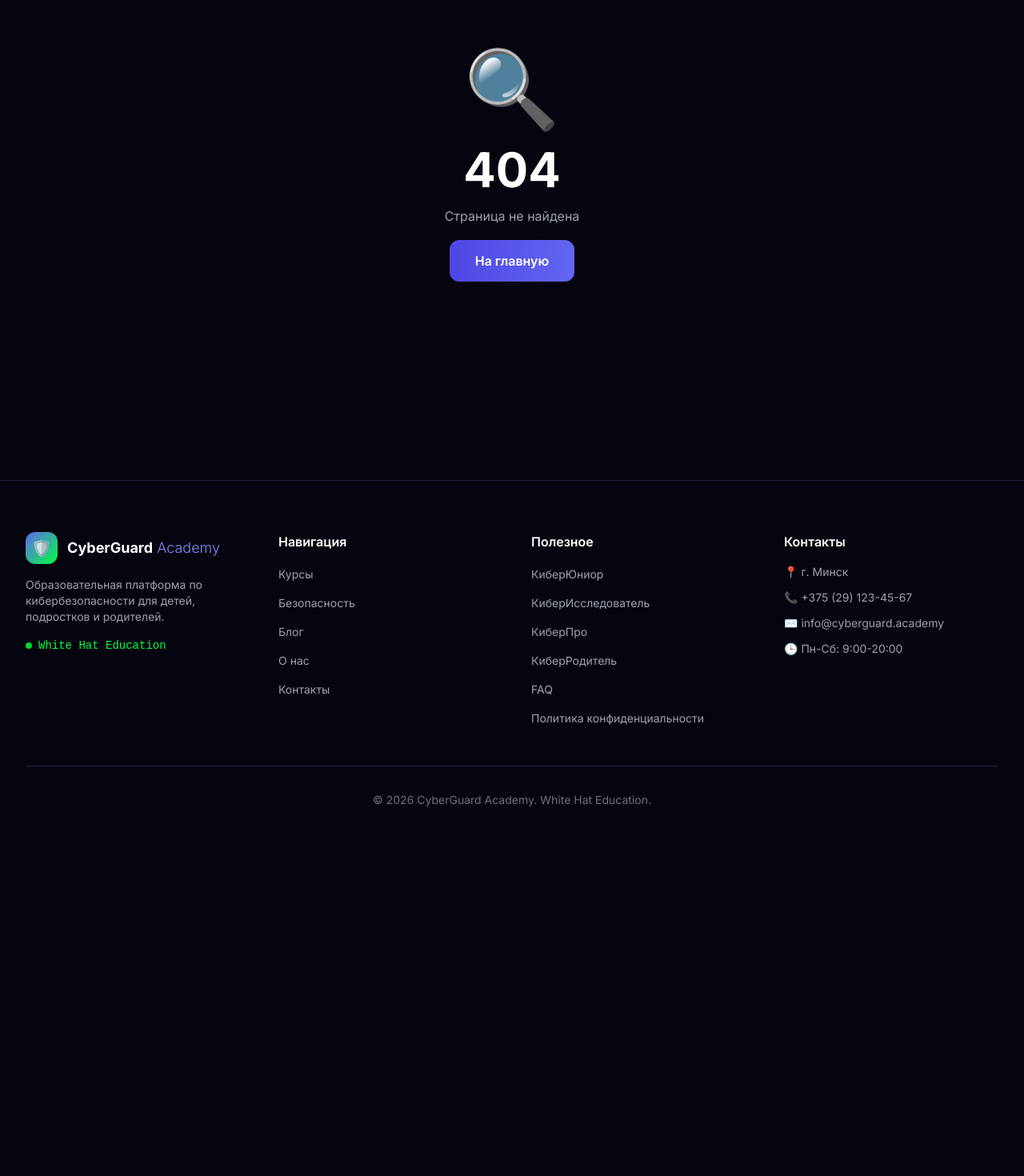
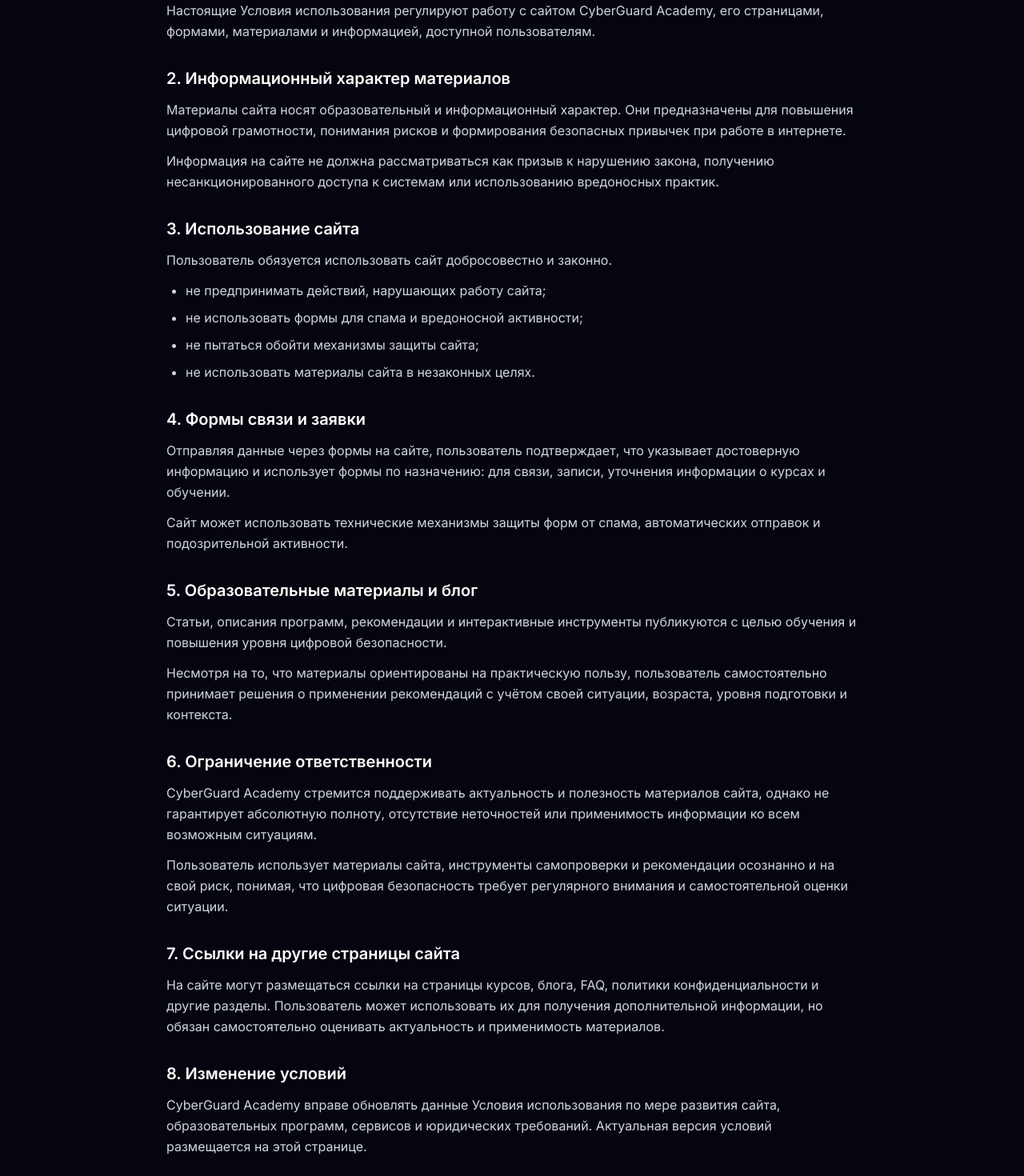
Before and after one commit to mam37bez/cyberguard-academy, a Next.js app: page /terms in a window 1280 px wide. Before the commit this address had no page. Shown: the part 200-1670 px from the top of the page at 80% size. Before the commit the page ends 1274 px from the top, so only its background shows below. Built offline with nearby package versions, Linux system fonts and the light colour scheme.

Commit message:
Add terms of use page

```diff
--- /dev/null
+++ b/src/app/terms/page.tsx
@@ -0,0 +1,140 @@
+import type { Metadata } from 'next';
+
+export const metadata: Metadata = {
+  title: 'Условия использования',
+  description:
+    'Условия использования сайта CyberGuard Academy: правила работы с материалами, формами, заявками и образовательной информацией.',
+  alternates: {
+    canonical: 'https://cyberguard-academy.vercel.app/terms',
+  },
+};
+
+export default function TermsPage() {
+  return (
+    <div className="pt-24 pb-16">
+      <div className="max-w-4xl mx-auto px-4">
+        <h1 className="text-3xl md:text-4xl font-bold text-white mb-6">
+          Условия использования
+        </h1>
+
+        <div className="space-y-8 text-gray-300 leading-relaxed">
+          <section>
+            <h2 className="text-xl font-semibold text-white mb-3">1. Общие положения</h2>
+            <p>
+              Настоящие Условия использования регулируют работу с сайтом CyberGuard
+              Academy, его страницами, формами, материалами и информацией, доступной
+              пользователям.
+            </p>
+          </section>
+
+          <section>
+            <h2 className="text-xl font-semibold text-white mb-3">
+              2. Информационный характер материалов
+            </h2>
+            <p>
+              Материалы сайта носят образовательный и информационный характер. Они
+              предназначены для повышения цифровой грамотности, понимания рисков и
+              формирования безопасных привычек при работе в интернете.
+            </p>
+            <p className="mt-3">
+              Информация на сайте не должна рассматриваться как призыв к нарушению
+              закона, получению несанкционированного доступа к системам или
+              использованию вредоносных практик.
+            </p>
+          </section>
+
+          <section>
+            <h2 className="text-xl font-semibold text-white mb-3">
+              3. Использование сайта
+            </h2>
+            <p>Пользователь обязуется использовать сайт добросовестно и законно.</p>
+            <ul className="list-disc pl-6 space-y-2 mt-3">
+              <li>не предпринимать действий, нарушающих работу сайта;</li>
+              <li>не использовать формы для спама и вредоносной активности;</li>
+              <li>не пытаться обойти механизмы защиты сайта;</li>
+              <li>не использовать материалы сайта в незаконных целях.</li>
+            </ul>
+          </section>
+
+          <section>
+            <h2 className="text-xl font-semibold text-white mb-3">
+              4. Формы связи и заявки
+            </h2>
+            <p>
+              Отправляя данные через формы на сайте, пользователь подтверждает, что
+              указывает достоверную информацию и использует формы по назначению: для
+              связи, записи, уточнения информации о курсах и обучении.
+            </p>
+            <p className="mt-3">
+              Сайт может использовать технические механизмы защиты форм от спама,
+              автоматических отправок и подозрительной активности.
+            </p>
+          </section>
+
+          <section>
+            <h2 className="text-xl font-semibold text-white mb-3">
+              5. Образовательные материалы и блог
+            </h2>
+            <p>
+              Статьи, описания программ, рекомендации и интерактивные инструменты
+              публикуются с целью обучения и повышения уровня цифровой безопасности.
+            </p>
+            <p className="mt-3">
+              Несмотря на то, что материалы ориентированы на практическую пользу,
+              пользователь самостоятельно принимает решения о применении рекомендаций
+              с учётом своей ситуации, возраста, уровня подготовки и контекста.
+            </p>
+          </section>
+
+          <section>
+            <h2 className="text-xl font-semibold text-white mb-3">
+              6. Ограничение ответственности
+            </h2>
+            <p>
+              CyberGuard Academy стремится поддерживать актуальность и полезность
+              материалов сайта, однако не гарантирует абсолютную полноту, отсутствие
+              неточностей или применимость информации ко всем возможным ситуациям.
+            </p>
+            <p className="mt-3">
+              Пользователь использует материалы сайта, инструменты самопроверки и
+              рекомендации осознанно и на свой риск, понимая, что цифровая
+              безопасность требует регулярного внимания и самостоятельной оценки
+              ситуации.
+            </p>
+          </section>
+
+          <section>
+            <h2 className="text-xl font-semibold text-white mb-3">
+              7. Ссылки на другие страницы сайта
+            </h2>
+            <p>
+              На сайте могут размещаться ссылки на страницы курсов, блога, FAQ,
+              политики конфиденциальности и другие разделы. Пользователь может
+              использовать их для получения дополнительной информации, но обязан
+              самостоятельно оценивать актуальность и применимость материалов.
+            </p>
+          </section>
+
+          <section>
+            <h2 className="text-xl font-semibold text-white mb-3">
+              8. Изменение условий
+            </h2>
+            <p>
+              CyberGuard Academy вправе обновлять данные Условия использования по мере
+              развития сайта, образовательных программ, сервисов и юридических
+              требований. Актуальная версия условий размещается на этой странице.
+            </p>
+          </section>
+
+          <section>
+            <h2 className="text-xl font-semibold text-white mb-3">9. Контакты</h2>
+            <p>
+              Если у вас есть вопросы по использованию сайта, форм, материалов или
+              условий, используйте страницу контактов CyberGuard Academy.
+            </p>
+          </section>
+        </div>
+      </div>
+    </div>
+  );
+}
```
